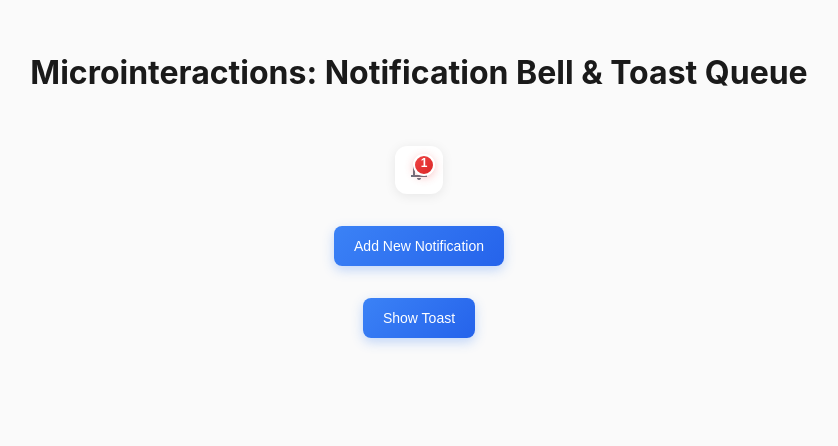
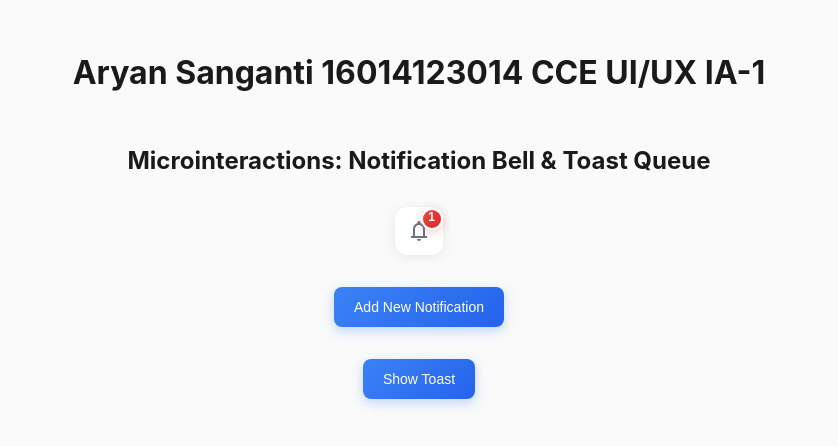
Before and after one commit to aryansanganti/UI-UX_IA, a plain HTML site: page index.html in a window 1280 px wide. Both pictures are taken after a click on the button "Add New Notification". Shown: the whole page, without its empty margins (221-1059 px from the left). Drawn offline with nearby package versions, Linux system fonts and the light colour scheme.

Commit message:
badge changes

```diff
--- a/index.html
+++ b/index.html
@@ -1,5 +1,6 @@
 <!DOCTYPE html>
 <html lang="en">
+
 <head>
   <meta charset="UTF-8">
   <meta name="viewport" content="width=device-width, initial-scale=1.0">
@@ -8,8 +9,10 @@
   <!-- Google Material Symbols for Icons -->
   <link href="https://fonts.googleapis.com/css2?family=Material+Symbols+Outlined" rel="stylesheet" />
 </head>
+
 <body>
-  <h1>Microinteractions: Notification Bell & Toast Queue</h1>
+  <h1>Aryan Sanganti 16014123014 CCE UI/UX IA-1</h1>
+  <h2>Microinteractions: Notification Bell & Toast Queue</h2>
 
   <!-- ========== A: Notification Bell ========== -->
   <div class="notification-wrapper">
@@ -109,4 +112,5 @@
     });
   </script>
 </body>
+
 </html>
--- a/style.css
+++ b/style.css
@@ -41,8 +41,8 @@ body {
 
 .badge {
   position: absolute;
-  top: 8px;
-  right: 8px;
+  top: 1px;
+  right: 0.5px;
   background: linear-gradient(135deg, #ef4444, #dc2626);
   color: white;
   border-radius: 50%;
@@ -231,3 +231,8 @@ body {
 .notification-dropdown ul::-webkit-scrollbar-thumb:hover {
   background: #9ca3af;
 }
+
+.h1, h2 {
+  margin: 0;
+  padding: 0;
+}
```
